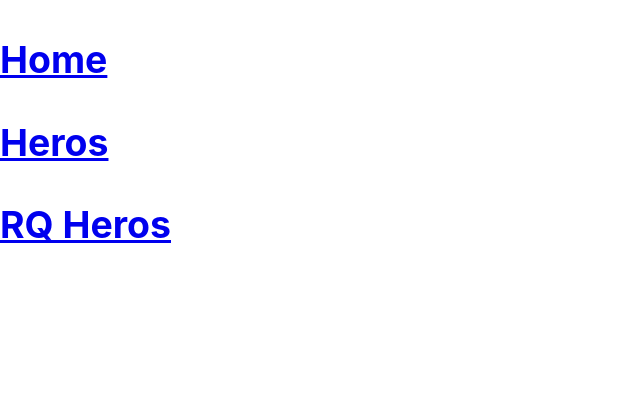
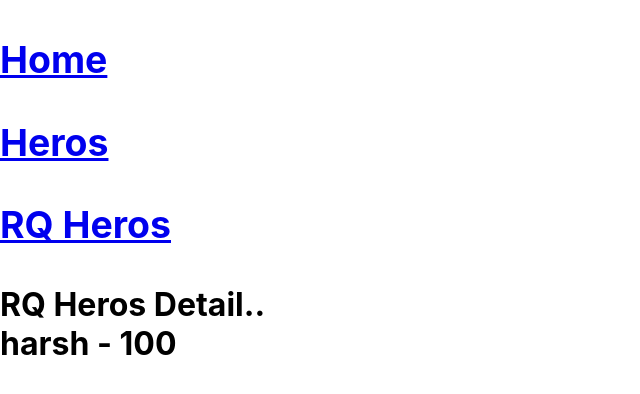
Before and after one commit to Harsh2004R/react-optimization-, a React (Create React App) app in the folder rq/: page /heros-details/1 in a window 1280 px wide. Before the commit this address had no page. Shown: the top 394 px of the page, without its empty margins (0-640 px from the left). Built offline with nearby package versions, Linux system fonts and the light colour scheme; data requests are answered from the project's data file.

Commit message:
RTQ LC-13, LC-14 query by ID covered

```diff
--- a/rq/db.json
+++ b/rq/db.json
@@ -6,22 +6,22 @@
             "views": 100
         },
         {
-            "id": "1",
+            "id": "2",
             "name": "rahul",
             "views": 120
         },
         {
-            "id": "1",
+            "id": "3",
             "name": "chunnu",
             "views": 110
         },
         {
-            "id": "1",
+            "id": "4",
             "name": "munnu",
             "views": 130
         },
         {
-            "id": "1",
+            "id": "5",
             "name": "zippy",
             "views": 105
         }
--- a/rq/src/Components/RQHeros.jsx
+++ b/rq/src/Components/RQHeros.jsx
@@ -1,6 +1,7 @@
 import React from 'react'
 import { useQuery } from "react-query"
 import axios from "axios"
+import { Link } from 'react-router-dom'
 const fetchHeros = () => {
   return axios.get("http://localhost:4000/heros")
 }
@@ -56,7 +57,7 @@ function RQHeros() {
         {data?.data.map((el, i) => {
           return (
             <div key={i}>
-              {el.name}
+              <Link to={`/heros-details/${el.id}`}>{el.name}</Link>
             </div>
           )
         })}
--- /dev/null
+++ b/rq/src/Components/RQHeros_details.jsx
@@ -0,0 +1,29 @@
+import { useHeroDetails } from "../Hooks/useHeroDetails.js"
+import { useParams } from "react-router-dom"
+const RQHeros_details = () => {
+    const { heroID } = useParams()
+    const { isLoading, data, isError, error } = useHeroDetails(heroID)
+
+    if (isLoading) {
+        return <div>
+            <h2>Loading....</h2>
+        </div>
+    }
+
+    if (isError) {
+        return <div>
+            <h2>error....{error.message}</h2>
+        </div>
+    }
+
+    return (
+        <div>
+            RQ Heros Detail..
+            <div>
+                {data?.data.name} - {data?.data.views}
+            </div>
+        </div>
+    )
+}
+
+export default RQHeros_details
--- /dev/null
+++ b/rq/src/Hooks/useHeroDetails.js
@@ -0,0 +1,13 @@
+import { useQuery } from "react-query";
+import axios from "axios";
+const fetchHeroByID = (heroID) => {
+ return axios.get(`http://localhost:4000/heros/${heroID}`)
+//  .then((res)=>{
+
+//   }).catch((error)=>{
+
+//   })
+}
+export const useHeroDetails = (heroID) => {
+  return useQuery(['hero-details', heroID],()=> fetchHeroByID(heroID))
+}
--- a/rq/src/Routes/AllRoutes.jsx
+++ b/rq/src/Routes/AllRoutes.jsx
@@ -3,6 +3,7 @@ import { Route, Routes, Link } from 'react-router-dom'
 import HomePage from '../Components/Home.jsx'
 import RQHerosPage from '../Components/RQHeros.jsx'
 import HerosPage from '../Components/Heros.jsx'
+import RQHeros_details from "../Components/RQHeros_details.jsx"
 const AllRoutes = () => {
     return (
         <>
@@ -16,6 +17,7 @@ const AllRoutes = () => {
                 <Route path='/' element={<HomePage />} />
                 <Route path='/RQHeros' element={<RQHerosPage />} />
                 <Route path='/Heros' element={<HerosPage />} />
+                <Route path='/heros-details/:heroID' element={<RQHeros_details />} />
             </Routes>
         </>
     )
```
